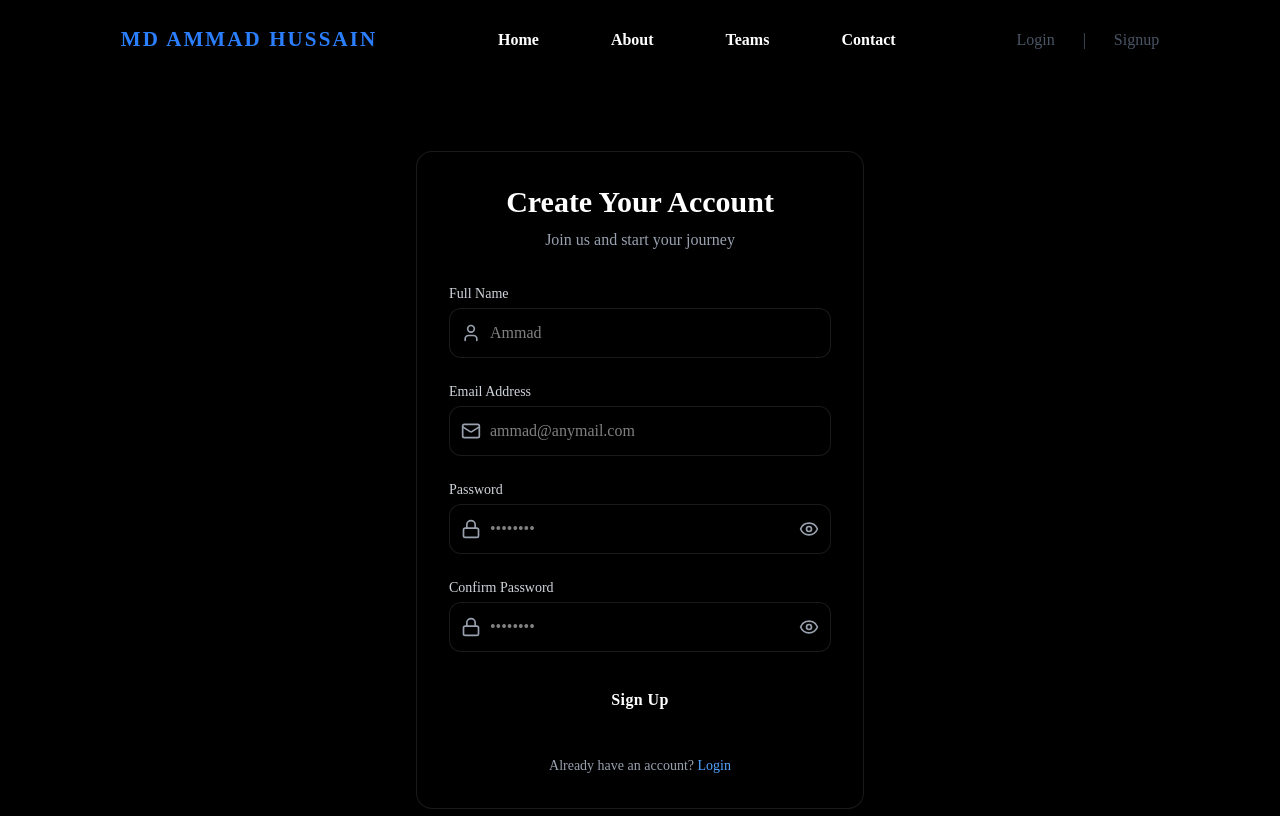
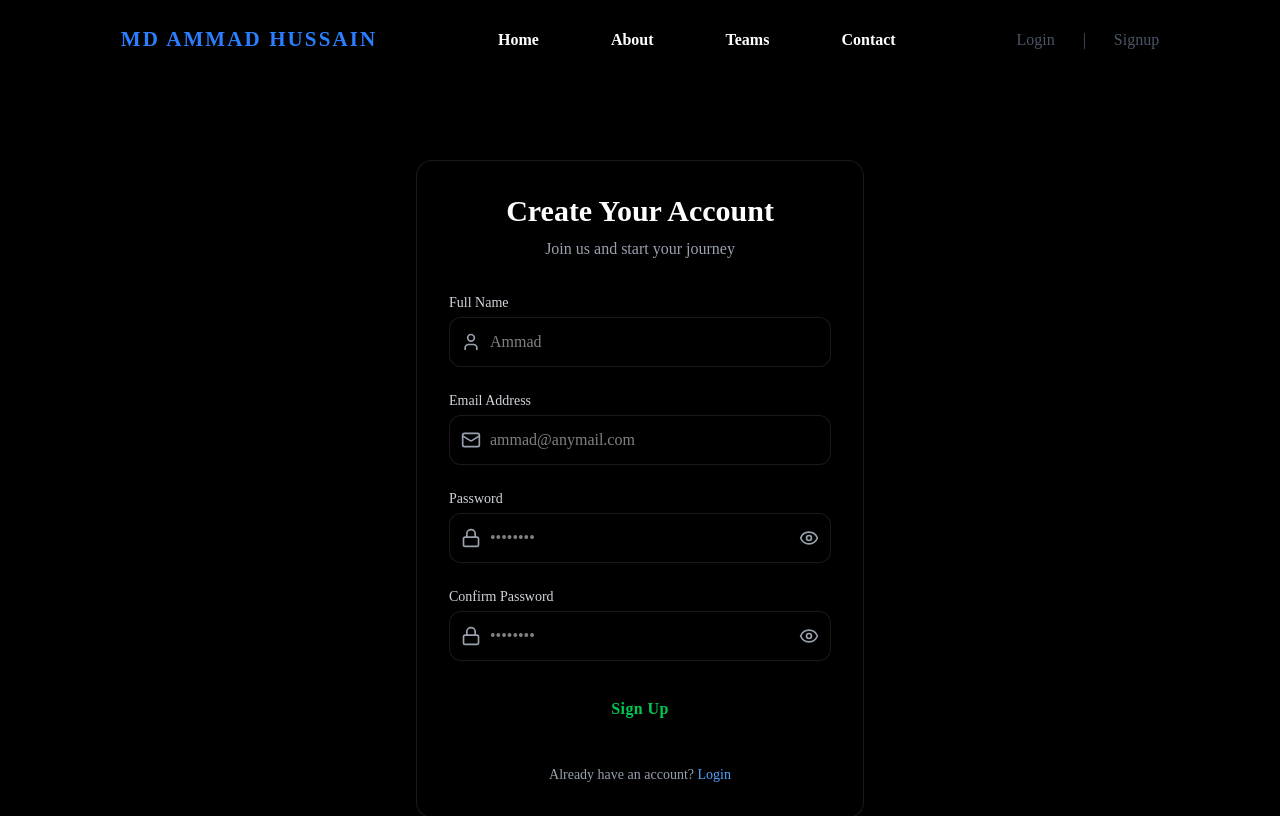
Before and after one commit to MDAMMADHUSSAIN/My-Portfolio, a React (Vite) app in the folder frontend/: page /signup in a window 1280 px wide. Shown: the top 816 px of the page. Built offline with nearby package versions, Linux system fonts and the light colour scheme.

Commit message:
fixed login signup pages

```diff
--- a/frontend/src/pages/Login.jsx
+++ b/frontend/src/pages/Login.jsx
@@ -23,7 +23,7 @@ const Login = () => {
       <div className="w-full max-w-md bg-white/5 backdrop-blur-2xl border border-white/10 rounded-2xl p-8 shadow-2xl">
         {/* Header */}
         <h1 className="text-3xl font-bold text-white text-center">
-          Welcome Back 👋
+          Welcome Back
         </h1>
         <p className="text-gray-400 text-center mt-2 mb-8">
           Login to continue your journey
@@ -122,7 +122,7 @@ const Login = () => {
           {/* Submit */}
           <button
             disabled={isSubmitting}
-            className="w-full py-3 rounded-xl bg-gradient-to-r from-blue-500 to-indigo-600 text-white font-semibold tracking-wide hover:scale-[1.02] active:scale-[0.97] transition disabled:opacity-50"
+            className="w-full py-3 rounded-xl bg-gradient-to-r from-blue-500 to-indigo-600 cursor-pointer text-green-500 font-semibold tracking-wide hover:scale-[1.02] active:scale-[0.97] transition disabled:opacity-50"
           >
             {isSubmitting ? "Logging in..." : "Login"}
           </button>
--- a/frontend/src/pages/Signup.jsx
+++ b/frontend/src/pages/Signup.jsx
@@ -24,7 +24,7 @@ const Signup = () => {
   return (
     <div className="min-h-screen flex items-center justify-center bg-gradient-to-br from-[#020617] via-[#0f172a] to-black px-4">
       {/* Glass Card */}
-      <div className="w-full max-w-md bg-white/5 backdrop-blur-2xl border border-white/10 rounded-2xl p-8 shadow-2xl">
+      <div className="w-full max-w-md bg-white/5 backdrop-blur-2xl border border-white/10 rounded-2xl p-8 shadow-2xl my-20">
         {/* Header */}
         <h1 className="text-3xl font-bold text-white text-center">
           Create Your Account
@@ -180,7 +180,7 @@ const Signup = () => {
           {/* Submit */}
           <button
             disabled={isSubmitting}
-            className="w-full py-3 rounded-xl cursor-pointer bg-gradient-to-r from-blue-500 to-indigo-600 text-white font-semibold tracking-wide hover:scale-[1.02] active:scale-[0.97] transition disabled:opacity-50"
+            className="w-full py-3 rounded-xl text-green-500 cursor-pointer bg-gradient-to-r from-blue-500 to-indigo-600 font-semibold tracking-wide hover:scale-[1.02] active:scale-[0.97] transition disabled:opacity-50"
           >
             {isSubmitting ? "Creating account..." : "Sign Up"}
           </button>
```
